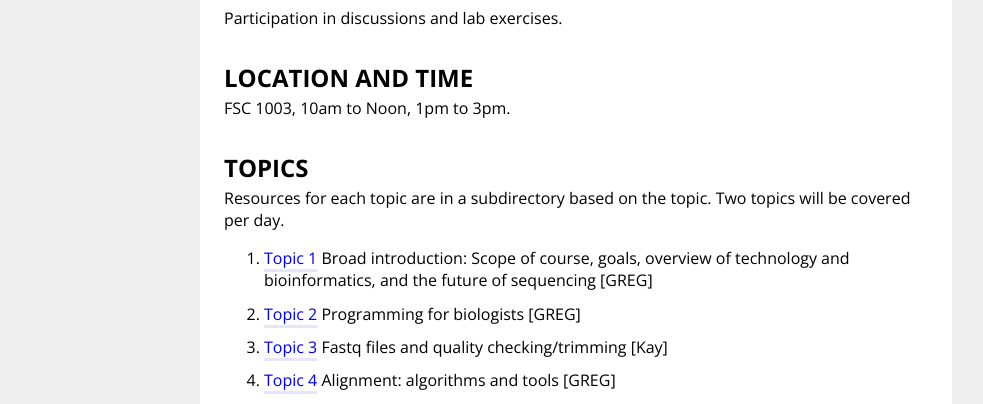
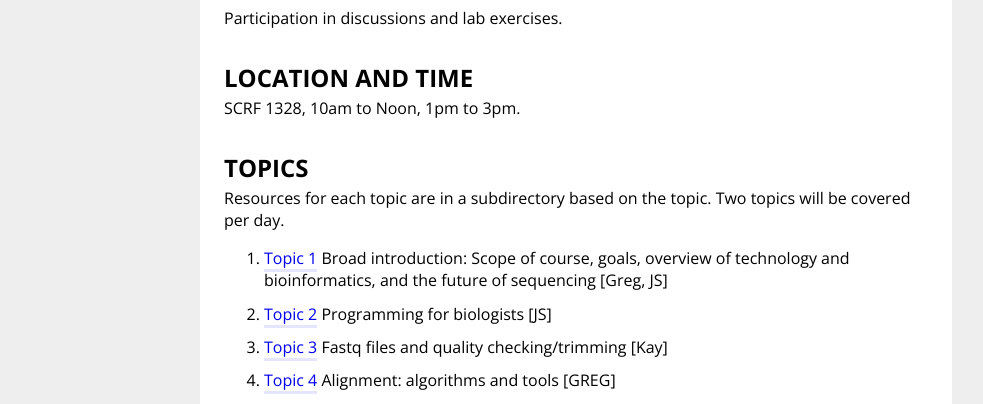
Before and after one commit to owensgl/biol525D, a Jekyll site: the page built from resources/syllabus.md, in a window 1280 px wide. Shown: the part 724-1128 px from the top of the page, without its empty margins (64-1047 px from the left). Built offline with Jekyll 4.4.1, drawn with Linux system fonts in a browser that asks for light colours.

Commit message:
[syllabus.md] I think this file may be unused now. but just in case, updating location there too.

```diff
--- a/resources/syllabus.md
+++ b/resources/syllabus.md
@@ -28,14 +28,14 @@ Participation in discussions and lab exercises.
 
 ## LOCATION AND TIME
 
-FSC 1003, 10am to Noon, 1pm to 3pm.
+SCRF 1328, 10am to Noon, 1pm to 3pm.
 
 ## TOPICS
 
 Resources for each topic are in a subdirectory based on the topic. Two topics will be covered per day.
 
-1. [Topic 1](../Topic_1/) Broad introduction: Scope of course, goals, overview of technology and bioinformatics, and the future of sequencing [GREG]
-2. [Topic 2](../Topic_2/) Programming for biologists [GREG]
+1. [Topic 1](../Topic_1/) Broad introduction: Scope of course, goals, overview of technology and bioinformatics, and the future of sequencing [Greg, JS]
+2. [Topic 2](../Topic_2/) Programming for biologists [JS]
 3. [Topic 3](../Topic_3/) Fastq files and quality checking/trimming [Kay]
 4. [Topic 4](../Topic_4/) Alignment: algorithms and tools [GREG]
 5. [Topic 5](../Topic_5/) Assembly: transcriptome and genome assembly [KAY]
```
